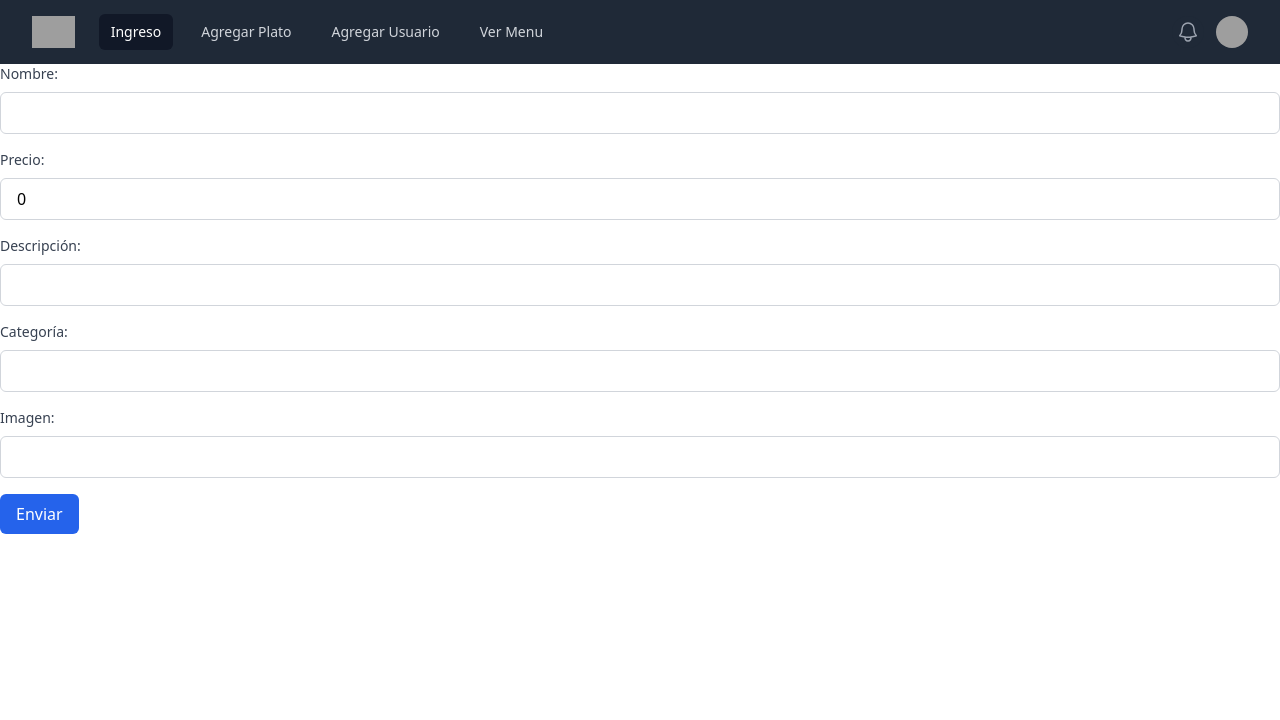
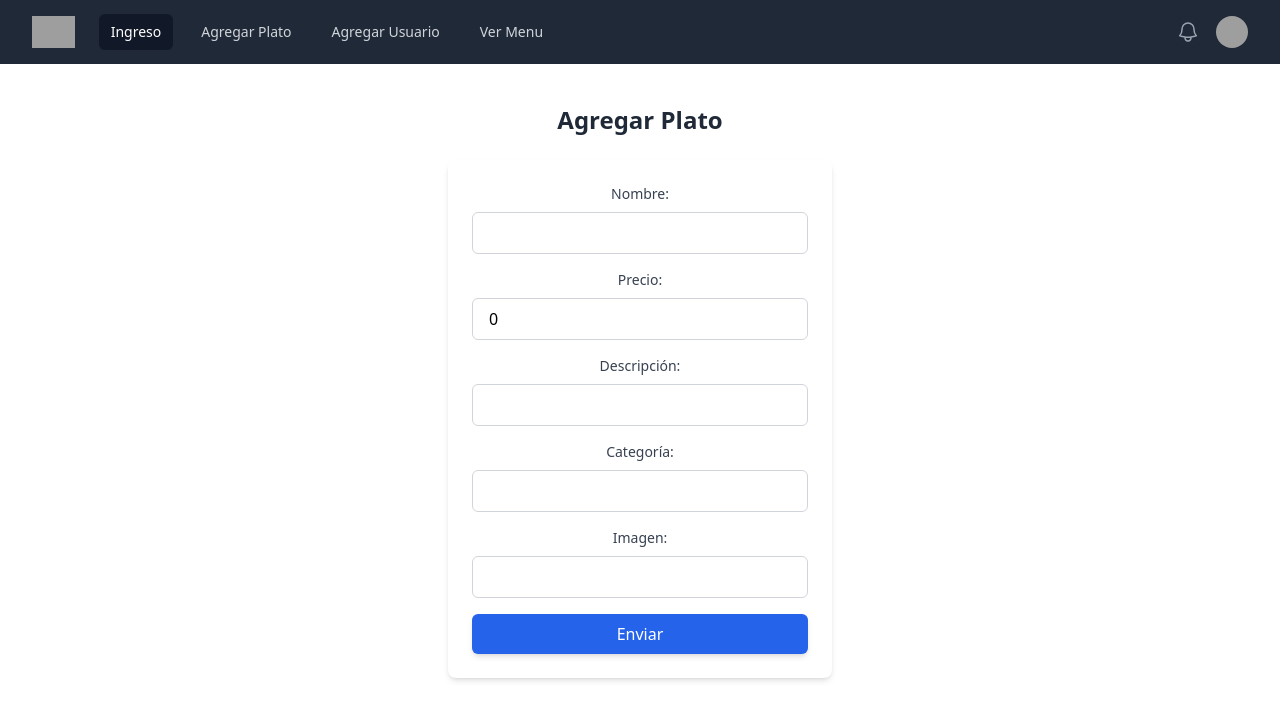
Before and after one commit to steven20012500/restaurante2, an Angular app: page /menu in a window 1280 px wide. Shown: the top 720 px of the page. Built offline with nearby package versions, Linux system fonts and the light colour scheme; grey boxes are pictures that could not be loaded.

Commit message:
tailwind

```diff
--- a/src/app/auth.guard.ts
+++ b/src/app/auth.guard.ts
@@ -1,10 +1,8 @@
 import { CanActivateFn } from '@angular/router';
 import { AuthService } from './auth.service';
-import { StorageService } from './storage.service';
 import { inject } from '@angular/core';
 
 export const authGuard: CanActivateFn = (route, state) => {
-  const storageService = inject(StorageService);
   const authService = inject(AuthService);
   console.log('authGuard', authService.getToken());
   return authService.isLoggedIn();
--- a/src/app/ingreso.service.ts
+++ b/src/app/ingreso.service.ts
@@ -8,7 +8,6 @@ import { Observable } from 'rxjs';
 })
 export class IngresoService {
   private apiUrl1= 'http://localhost:3000/api-menu/ingreso'
-  private apiUrl2= 'http://localhost:3000/api/registrar'
   constructor(private http: HttpClient) { }
 
   ingresoUser(user: User): Observable<any> {
--- a/src/app/ingreso/ingreso.component.ts
+++ b/src/app/ingreso/ingreso.component.ts
@@ -33,12 +33,15 @@ export class IngresoComponent {
     }
   });
 }*/
-loginUserData = { email: '', password: '' };
+usuarios: User = {
+  email: '',
+  password: '',
+};
 
 constructor(private authService: AuthService,private storageService: StorageService, private router: Router) {}
 
 loginUser() {
-  this.authService.loginUser(this.loginUserData).subscribe(
+  this.authService.loginUser(this.usuarios).subscribe(
     res => {
       this.storageService.setItem('token', res.token);
       this.router.navigate(['/verMenu']);
--- a/src/app/menu.service.ts
+++ b/src/app/menu.service.ts
@@ -7,7 +7,6 @@ import { Menu } from './menu';
   providedIn: 'root'
 })
 export class MenuService {
-  private apiUrl1 = 'http://localhost:3000/api/agregarFactura' // URL al archivo JSON
   private apiUrl2= 'http://localhost:3000/api-menu/ingresoPlatos'
   private apiUrl3= 'http://localhost:3000/api-menu/verPlatos'
   constructor(private http: HttpClient) { }
--- a/src/app/menu/menu.component.html
+++ b/src/app/menu/menu.component.html
@@ -1,35 +1,40 @@
-<form (ngSubmit)="enviarFactura()" class="space-y-4">
+<div class="max-w-sm mx-auto mt-10">
+  <h2 class="text-center text-2xl font-semibold text-gray-800 mb-6">Agregar Plato</h2>
+  <form (ngSubmit)="ingresarPlato()" class="max-w-md mx-auto p-6 bg-white shadow-md rounded-lg space-y-4">
     <div class="space-y-4">
-    <div class="flex flex-col">
+      <div class="flex flex-col items-center">
         <label for="nombre" class="mb-2 text-sm font-medium text-gray-700">Nombre:</label>
         <input type="text" id="nombre" name="nombre" [(ngModel)]="facturaDatos.nombre"
-             class="px-4 py-2 border border-gray-300 rounded-md focus:ring-indigo-500 focus:border-indigo-500">
+              class="w-full px-4 py-2 border border-gray-300 rounded-md focus:ring-indigo-500 focus:border-indigo-500 outline-none" />
       </div>
 
-    <div class="flex flex-col">
+      <div class="flex flex-col items-center">
         <label for="precio" class="mb-2 text-sm font-medium text-gray-700">Precio:</label>
         <input type="number" id="precio" name="precio" [(ngModel)]="facturaDatos.precio"
-             class="px-4 py-2 border border-gray-300 rounded-md focus:ring-indigo-500 focus:border-indigo-500">
+              class="w-full px-4 py-2 border border-gray-300 rounded-md focus:ring-indigo-500 focus:border-indigo-500 outline-none" />
       </div>
 
-    <div class="flex flex-col">
+      <div class="flex flex-col items-center">
         <label for="descripcion" class="mb-2 text-sm font-medium text-gray-700">Descripción:</label>
         <input type="text" id="descripcion" name="descripcion" [(ngModel)]="facturaDatos.descripcion"
-             class="px-4 py-2 border border-gray-300 rounded-md focus:ring-indigo-500 focus:border-indigo-500">
+              class="w-full px-4 py-2 border border-gray-300 rounded-md focus:ring-indigo-500 focus:border-indigo-500 outline-none" />
       </div>
 
-    <div class="flex flex-col">
+      <div class="flex flex-col items-center">
         <label for="categoria" class="mb-2 text-sm font-medium text-gray-700">Categoría:</label>
         <input type="text" id="categoria" name="categoria" [(ngModel)]="facturaDatos.categoria"
-             class="px-4 py-2 border border-gray-300 rounded-md focus:ring-indigo-500 focus:border-indigo-500">
+              class="w-full px-4 py-2 border border-gray-300 rounded-md focus:ring-indigo-500 focus:border-indigo-500 outline-none" />
       </div>
 
-    <div class="flex flex-col">
+      <div class="flex flex-col items-center">
         <label for="imagen" class="mb-2 text-sm font-medium text-gray-700">Imagen:</label>
         <input type="text" id="imagen" name="imagen" [(ngModel)]="facturaDatos.imagen"
-             class="px-4 py-2 border border-gray-300 rounded-md focus:ring-indigo-500 focus:border-indigo-500">
+              class="w-full px-4 py-2 border border-gray-300 rounded-md focus:ring-indigo-500 focus:border-indigo-500 outline-none" />
       </div>
 
-    <button type="submit" class="px-4 py-2 font-medium text-white bg-blue-600 rounded-md hover:bg-blue-700 focus:outline-none focus:ring-2 focus:ring-offset-2 focus:ring-blue-500">Enviar</button>
+      <button type="submit" class="w-full py-2 px-4 bg-blue-600 text-white font-medium rounded-md shadow-md hover:bg-blue-700 focus:outline-none focus:ring-2 focus:ring-offset-2 focus:ring-blue-500">
+        Enviar
+      </button>
     </div>
   </form>
+</div>
--- a/src/app/menu/menu.component.ts
+++ b/src/app/menu/menu.component.ts
@@ -16,7 +16,7 @@ export class MenuComponent {
     imagen: ''
  };
  constructor(private menuService: MenuService) { }
- enviarFactura() {
+ ingresarPlato() {
        //ejecutar impuestos
      this.menuService.agregarPlato(this.facturaDatos).subscribe({
        next: response => {
--- a/src/app/navigation/navigation.component.html
+++ b/src/app/navigation/navigation.component.html
@@ -42,7 +42,7 @@
               <button type="button" (click)="toggleUserMenu()" class="relative flex rounded-full bg-gray-800 text-sm focus:outline-none focus:ring-2 focus:ring-white focus:ring-offset-2 focus:ring-offset-gray-800" id="user-menu-button" aria-expanded="false" aria-haspopup="true">
                 <span class="absolute -inset-1.5"></span>
                 <span class="sr-only">Open user menu</span>
-                <img class="h-8 w-8 rounded-full" src="https://images.unsplash.com/photo-1472099645785-5658abf4ff4e?ixlib=rb-1.2.1&ixid=eyJhcHBfaWQiOjEyMDd9&auto=format&fit=facearea&facepad=2&w=256&h=256&q=80" alt="">
+                <img class="h-8 w-8 rounded-full" src="https://cdn.icon-icons.com/icons2/2483/PNG/512/user_icon_149851.png" alt="">
               </button>
             </div>
 
--- a/src/app/user/user.component.html
+++ b/src/app/user/user.component.html
@@ -1,14 +1,21 @@
-<form (ngSubmit)="enviarFactura()">
-    <div class="form-group">
-      <div class="form-group">
-        <label for="email" class="form-label">Email:</label>
-        <input type="text" class="form-control" id="email" name="email" [(ngModel)]="facturaDatos.email" >
-      </div>
+<div class="max-w-sm mx-auto mt-10">
+ <h2 class="text-center text-2xl font-semibold text-gray-800 mb-6">Agregar Usuario</h2>
+  <form (ngSubmit)="enviarFactura()" class="max-w-md mx-auto mt-10 p-6 bg-white shadow-md rounded-lg">
 
-      <div class="form-group">
-        <label for="password" class="form-label">Password:</label>
-        <input type="number" class="form-control" id="password" name="password" [(ngModel)]="facturaDatos.password" >
-      </div>
-      <button type="submit" class="btn btn-primary">Enviar</button>
+    <div class="mb-4">
+      <label for="email" class="block text-sm font-medium text-gray-700">Email:</label>
+      <input type="email" id="email" name="email" [(ngModel)]="usuarios.email"
+            class="mt-1 block w-full px-3 py-2 border border-gray-300 rounded-md shadow-sm focus:outline-none focus:ring-indigo-500 focus:border-indigo-500 sm:text-sm" />
     </div>
+
+    <div class="mb-4">
+      <label for="password" class="block text-sm font-medium text-gray-700">Password:</label>
+      <input type="password" id="password" name="password" [(ngModel)]="usuarios.password"
+            class="mt-1 block w-full px-3 py-2 border border-gray-300 rounded-md shadow-sm focus:outline-none focus:ring-indigo-500 focus:border-indigo-500 sm:text-sm" />
+    </div>
+
+    <button type="submit" class="w-full py-2 px-4 border border-transparent rounded-md shadow-sm text-sm font-medium text-white bg-indigo-600 hover:bg-indigo-700 focus:outline-none focus:ring-2 focus:ring-offset-2 focus:ring-indigo-500">
+      Enviar
+    </button>
   </form>
+</div>
--- a/src/app/user/user.component.ts
+++ b/src/app/user/user.component.ts
@@ -8,14 +8,14 @@ import { User } from '../user';
   styleUrl: './user.component.css'
 })
 export class UserComponent {
-  facturaDatos: User = {
-    email: 'steven20012500@gmail.com',
-    password: '123456',
+  usuarios: User = {
+    email: '',
+    password: '',
  };
  constructor(private userService: UserService) { }
  enviarFactura() {
        //ejecutar impuestos
-     this.userService.agregarUser(this.facturaDatos).subscribe({
+     this.userService.agregarUser(this.usuarios).subscribe({
        next: response => {
          console.log('Factura enviada', response);
        },
```
Also changed, not shown: src/app/ingreso/ingreso.component.html (+15 -26 lines), 1 other file (tests, documents, lock files or other folders). Lines whose indentation alone changed are shown as unchanged.
